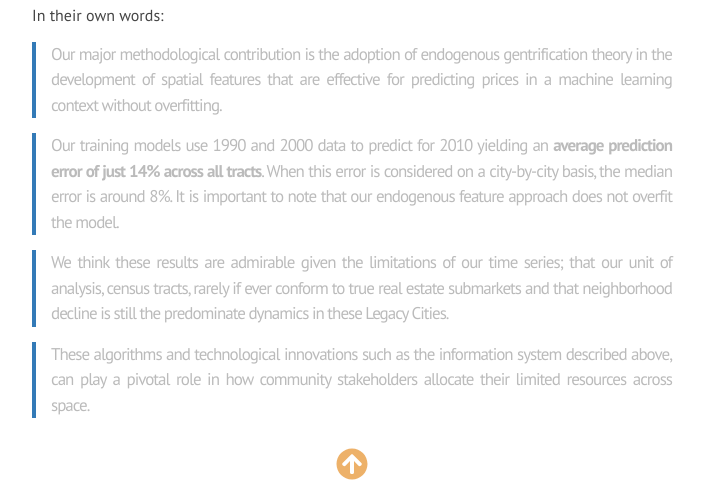
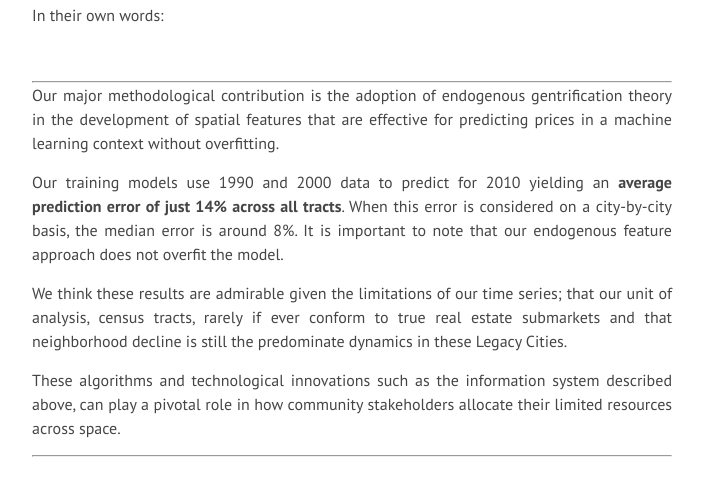
Before and after one commit to DS4PS/ds4ps.github.io, a Jekyll site: the page built from _posts/2019-03-10-gentrificationmodel.md, in a window 1280 px wide. Shown: the part 1683-2175 px from the top of the page, without its empty margins (288-992 px from the left). Built offline with Jekyll 4.4.1, drawn with Linux system fonts in a browser that asks for light colours; nearby versions of some CDN libraries; library files that are not in the unit come from our copies; grey boxes are pictures that could not be loaded.

Commit message:
Update 2019-03-10-gentrificationmodel.md

```diff
--- a/_posts/2019-03-10-gentrificationmodel.md
+++ b/_posts/2019-03-10-gentrificationmodel.md
@@ -19,10 +19,19 @@ Ken Streif at [Urban Spatial](http://urbanspatialanalysis.com/) has introduced a
 
 In their own words:
 
-> Our major methodological contribution is the adoption of endogenous gentrification theory in the development of spatial features that are effective for predicting prices in a machine learning context without overfitting.
+<br>
 
-> Our training models use 1990 and 2000 data to predict for 2010 yielding an **average prediction error of just 14% across all tracts**. When this error is considered on a city-by-city basis, the median error is around 8%. It is important to note that our endogenous feature approach does not overfit the model.
+------
 
-> We think these results are admirable given the limitations of our time series; that our unit of analysis, census tracts, rarely if ever conform to true real estate submarkets and that neighborhood decline is still the predominate dynamics in these Legacy Cities.
+Our major methodological contribution is the adoption of endogenous gentrification theory in the development of spatial features that are effective for predicting prices in a machine learning context without overfitting.
 
-> These algorithms and technological innovations such as the information system described above, can play a pivotal role in how community stakeholders allocate their limited resources across space.
+Our training models use 1990 and 2000 data to predict for 2010 yielding an **average prediction error of just 14% across all tracts**. When this error is considered on a city-by-city basis, the median error is around 8%. It is important to note that our endogenous feature approach does not overfit the model.
+
+We think these results are admirable given the limitations of our time series; that our unit of analysis, census tracts, rarely if ever conform to true real estate submarkets and that neighborhood decline is still the predominate dynamics in these Legacy Cities.
+
+These algorithms and technological innovations such as the information system described above, can play a pivotal role in how community stakeholders allocate their limited resources across space.
+
+-------
+
+<br>
+<br>
```
